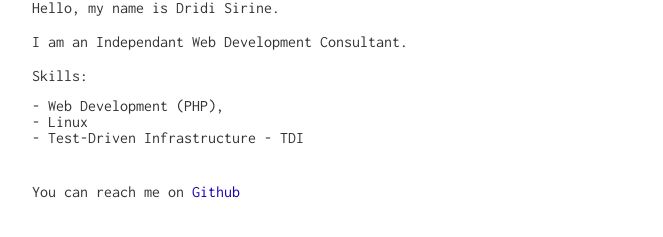
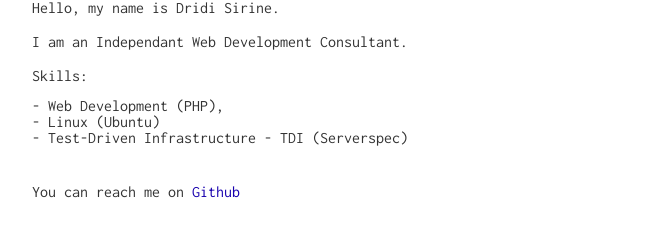
Before and after one commit to dridi-sirine/dridi-sirine.github.io, a Jekyll site: the page built from me/index.md, in a window 1280 px wide. Shown: the part 212-449 px from the top of the page, without its empty margins (308-971 px from the left). Built offline with Jekyll 4.4.1, drawn with Linux system fonts in a browser that asks for light colours.

Commit message:
Add details about skills

```diff
--- a/me/index.md
+++ b/me/index.md
@@ -9,8 +9,8 @@ I am an Independant Web Development Consultant.
 Skills:
 
     - Web Development (PHP),
-    - Linux
-    - Test-Driven Infrastructure - TDI
+    - Linux (Ubuntu)
+    - Test-Driven Infrastructure - TDI (Serverspec)
 
 <br />
 
```
